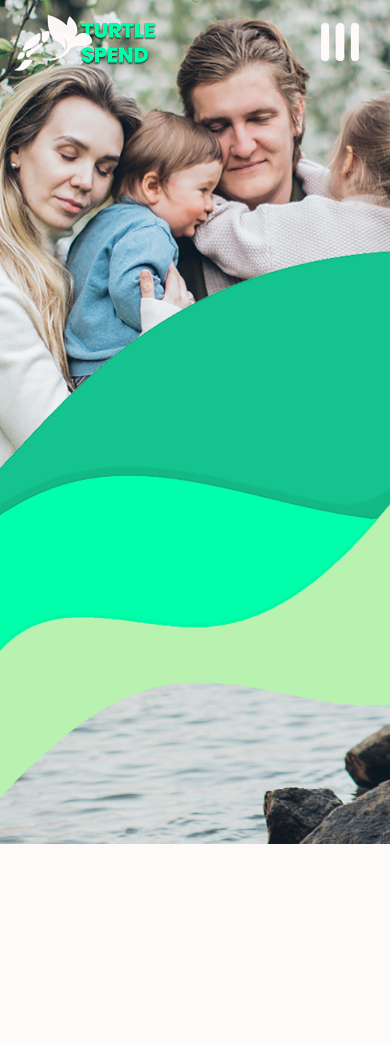
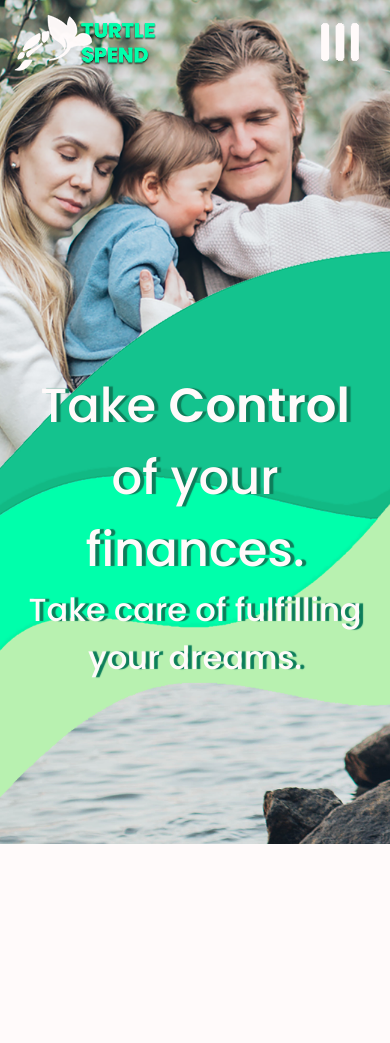
Before and after one commit to AlanWes/Budget-Managment-App, a Django app: page / in a window 390 px wide. Shown: the top 1043 px of the page. Run offline with Django 4.2, Linux system fonts and the light colour scheme.

Commit message:
fix-master.html

```diff
--- a/src_projects/Project_Budget/static/css/master.css
+++ b/src_projects/Project_Budget/static/css/master.css
@@ -1,4 +1,8 @@
 @import url('https://fonts.googleapis.com/css2?family=Poppins:ital,wght@0,100;0,200;0,300;0,400;0,500;0,600;0,700;0,800;0,900;1,100;1,200;1,300;1,400;1,500;1,600;1,700;1,800;1,900&display=swap');
+
+:root {
+  --background-image: url('/static/images/first-view.png');
+}
 
 * {
   margin: 0;
@@ -76,33 +80,41 @@ body {
   display: flex;
   height: 100vh;
   width: 100vw;
-  background-color: rgb(227, 252, 191);
+  box-sizing: border-box;
+  background-image: var(--background-image);
   background-size: cover;
-  box-sizing: border-box;
+  background-position: center;
+}
+
+.section-1 .text-1 {
+  display: grid;
+  margin: auto;
+  max-width: 100%;
+  max-height: 100%;
 }
 
 .section-1 p {
-  position: absolute;
-  top: 50%;
-  left: 50%;
+  text-align: center;
 }
 
 .section-1 .p-1 {
-  font-family: Poppins Italic;
-  font-weight: 700;
-  font-size: 3em;
-  top: 50%;
-  left: 50%;
-  transform: translate(-50%, -50%);
+  font-weight: 600;
+  font-size: 3.5em;
   color: rgb(255,250,250);
-  text-shadow: 1px 1px 0 #14C38E, -1px -1px 0 #14C38E, 1px -1px 0 #14C38E, -1px 1px 0 #14C38E;
+  text-shadow: 4px 0px 1px rgba(13, 125, 90, 1);
 }
 
-.first-view-background {
-  height: 100vh;
-  width: 100vw;
-  object-fit: cover;
-  object-position: center;
+.section-1 .p-2 {
+  font-weight: 500;
+  font-size: 2em;
+  color: rgb(255,250,250);
+  text-shadow: 3px 0px 1px rgba(13, 125, 90, 1);
+}
+
+.section-1 .p-1-c {
+  font-weight: 700;
+  color: rgb(255,250,250);
+  text-shadow: 4px 0px 1px rgba(13, 125, 90, 1);
 }
 
 .section-2 {
@@ -181,12 +193,35 @@ body {
     align-items: center;
   }
 
-  .section-1 .p-1 {
-    font-size: 2em;
+  .section-1 {
+    background-position: 30%;
   }
 
-  .first-view-background {
-    object-position: 30%;
+  .section-1 .text-1 {
+    padding-top: 13em;
+  }
+
+  .section-1 .p-1 {
+    font-weight: 500;
+    font-size: 3em;
+    text-shadow: 4px 0px 1px rgba(13, 125, 90, 1);
+  }
+
+  .section-1 .p-2 {
+    font-weight: 500;
+    font-size: 2em;
+    text-shadow: 4px 0px 1px rgba(13, 125, 90, 1);
+  }
+
+  .section-1 .p-3 {
+    font-weight: 400;
+    font-size: 1.2em;
+    text-shadow: 3px 0px 1px rgba(13, 125, 90, 1);
+  }
+
+  .section-1 .p-1-c {
+    font-weight: 600;
+    text-shadow: 4px 0px 1px rgba(13, 125, 90, 1);
   }
 
 }
--- a/src_projects/Project_Budget/templates/master.html
+++ b/src_projects/Project_Budget/templates/master.html
@@ -25,8 +25,11 @@
             <img src="{% static 'images/menu-btn.png' %}" class="menu-btn">
         </nav>
         <div class="section-1">
-            <p class="p-1"></p>
-            <img src="{% static 'images/first-view.png' %}" class="first-view-background">
+            <div class="text-1">
+                <p class="p-1">Take <span class="p-1-c">Control</span></p>
+                <p class="p-1">of your finances.</p>
+                <p class="p-2">Take care of fulfilling your dreams.</p>
+            </div>
         </div>
         <div class="section-2">
 
```
